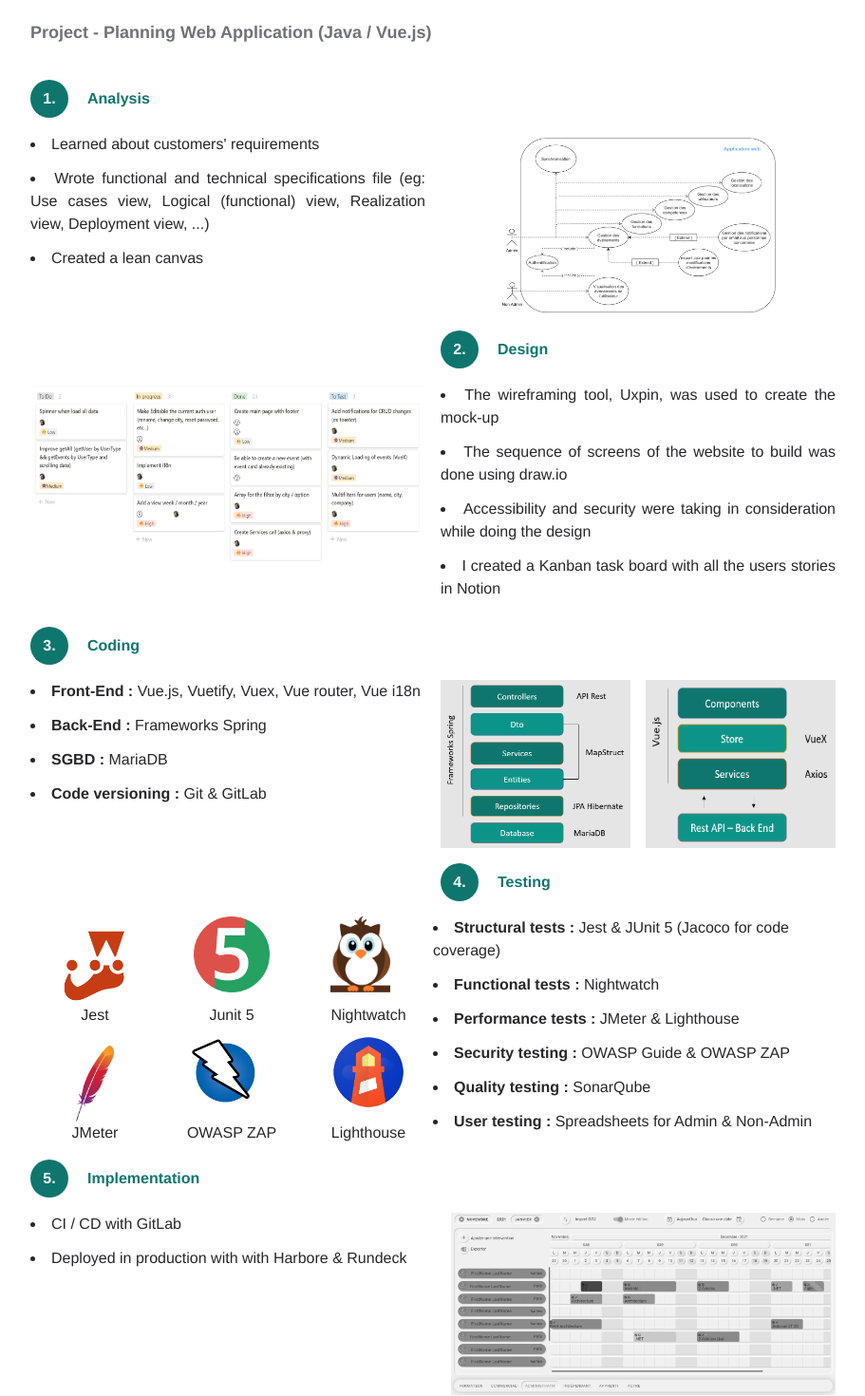
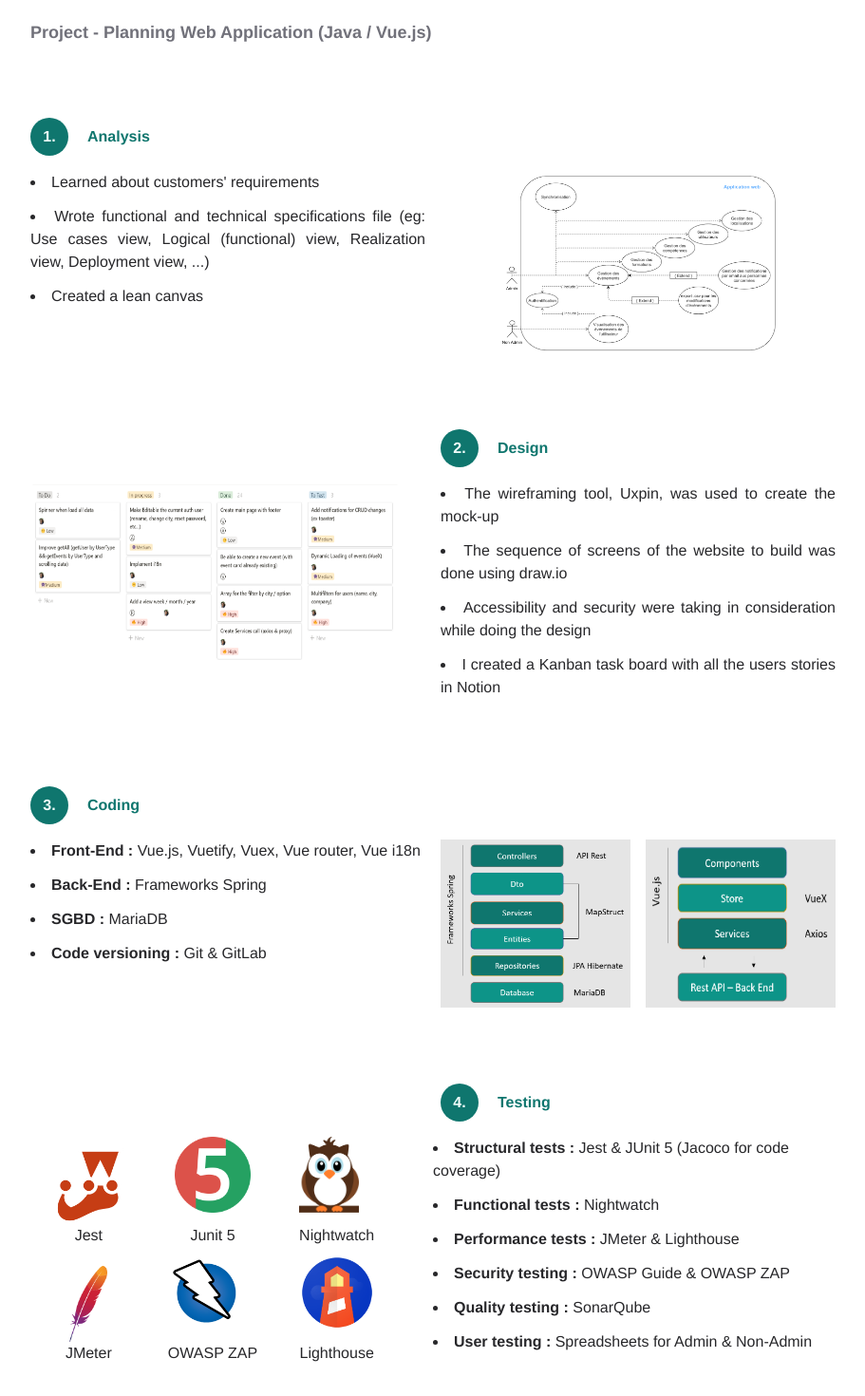
Before and after one commit to jdasilvalima/Vuejs-Porfolio, a Vue app in the folder vue-ts/: page /projects/planning-web in a window 1280 px wide. Shown: the part 220-1690 px from the top of the page at 95% size, without its empty margins (184-1095 px from the left). Built offline with nearby package versions, Linux system fonts and the light colour scheme.

Commit message:
improved planning web application

```diff
--- a/vue-ts/src/components/projects/PlanningProject.vue
+++ b/vue-ts/src/components/projects/PlanningProject.vue
@@ -8,7 +8,7 @@
       </div>
 
       <!-- Start Analysis -->
-      <div class="md:col-start-3 col-span-6 md:col-span-8 flex">
+      <div class="mt-10 md:col-start-3 col-span-6 md:col-span-8 flex">
         <div
           class="h-10 w-10 rounded-full bg-teal-700 mr-5 flex items-center justify-center"
         >
@@ -45,7 +45,7 @@
       <!-- End Analysis -->
 
       <!-- Start design -->
-      <div class="md:col-start-7 col-span-6 md:col-span-4 flex">
+      <div class="mt-16 md:col-start-7 col-span-6 md:col-span-4 flex">
         <div
           class="h-10 w-10 rounded-full bg-teal-700 mr-5 flex items-center justify-center"
         >
@@ -73,7 +73,7 @@
       </div>
 
       <div
-        class="md:col-start-3 col-span-6 md:col-span-4 flex justify-end md:row-start-5"
+        class="md:col-start-3 col-span-6 md:col-span-4 md:mr-7 flex justify-center md:row-start-5"
       >
         <img
           src="@/assets/notion-planning.png"
@@ -84,7 +84,7 @@
       <!-- End design -->
 
       <!-- Start coding -->
-      <div class="md:col-start-3 col-span-6 md:col-span-8 flex">
+      <div class="mt-16 md:col-start-3 col-span-6 md:col-span-8 flex">
         <div
           class="h-10 w-10 rounded-full bg-teal-700 mr-5 flex items-center justify-center"
         >
@@ -137,7 +137,7 @@
       <!-- End coding -->
 
       <!-- Start testing -->
-      <div class="md:col-start-7 col-span-6 md:col-span-4 flex">
+      <div class="mt-16 md:col-start-7 col-span-6 md:col-span-4 flex">
         <div
           class="h-10 w-10 rounded-full bg-teal-700 mr-5 flex items-center justify-center"
         >
@@ -187,7 +187,7 @@
         <!-- Start icon testing -->
         <div>
           <div
-            class="grid grid-cols-3 grid-rows-2 gap-2 justify-items-center items-end"
+            class="md:pr-10 mt-10 md:mt-0 grid grid-cols-3 grid-rows-2 gap-2 justify-items-center items-end"
           >
             <div>
               <img
@@ -258,7 +258,7 @@
       <!-- End testing -->
 
       <!-- Start implementation -->
-      <div class="md:col-start-3 col-span-6 md:col-span-8 flex">
+      <div class="mt-16 md:col-start-3 col-span-6 md:col-span-8 flex">
         <div
           class="h-10 w-10 rounded-full bg-teal-700 mr-5 flex items-center justify-center"
         >
@@ -284,7 +284,7 @@
         </ul>
       </div>
 
-      <div class="md:col-start-7 col-span-6 md:col-span-4 flex justify-end">
+      <div class="md:col-start-7 col-span-6 md:col-span-4 flex justify-center">
         <img
           src="@/assets/planning-web.png"
           alt="Planning Web Application project screen shot"
@@ -294,14 +294,14 @@
       <!-- End implementation -->
 
       <div
-        class="my-10 md:col-start-3 col-span-6 md:col-span-8 grid justify-items-center"
+        class="my-16 md:col-start-3 col-span-6 md:col-span-8 grid justify-items-center"
       >
         <img class="w-28" :src="darkLightDots" alt="dots image" />
       </div>
 
       <!-- Start feedback -->
       <div
-        class="md:col-start-3 col-span-6 md:col-span-8 grid grid-cols-8 grid-rows-auto"
+        class="md:col-start-3 col-span-8 md:col-span-8 grid grid-cols-8 grid-rows-auto"
       >
         <div
           class="text-teal-700 dark:text-teal-50 font-semibold text-left mb-3 col-span-6 md:col-span-4"
@@ -310,7 +310,7 @@
         </div>
 
         <div
-          class="text-gray-800 dark:text-teal-50 text-left md:mr-10 mb-10 col-span-6 md:col-span-4 md:row-start-2"
+          class="text-gray-800 dark:text-teal-50 text-left md:mr-10 mb-10 col-span-8 md:col-span-4 md:row-start-2"
         >
           <ul
             class="list-disc list-inside text-justify"
@@ -322,13 +322,13 @@
         </div>
 
         <div
-          class="text-teal-700 dark:text-teal-50 font-semibold text-left mb-3 md:col-start-5 col-span-6 md:col-span-4 md:row-start-1"
+          class="text-teal-700 dark:text-teal-50 font-semibold text-left mb-3 md:col-start-5 col-span-8 md:col-span-4 md:row-start-1"
         >
           🤔 What I would like to do better next time
         </div>
 
         <div
-          class="text-gray-800 dark:text-teal-50 text-left md:col-start-5 col-span-6 md:col-span-4 md:row-start-2"
+          class="text-gray-800 dark:text-teal-50 text-left md:col-start-5 col-span-8 md:col-span-4 md:row-start-2"
         >
           <ul
             class="list-disc list-inside text-justify"
```
